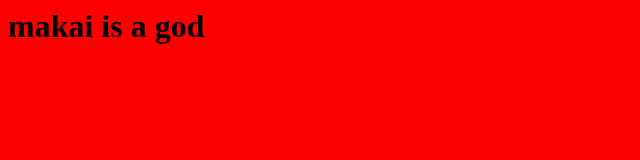
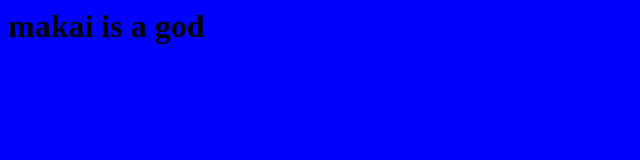
Before and after one commit to kai328/kingzonly, a plain HTML site: page index.html in a window 1280 px wide. Shown: the whole page, without its empty margins (0-640 px from the left). Drawn offline with Linux system fonts and the light colour scheme.

Commit message:
Update style.css

```diff
--- a/style.css
+++ b/style.css
@@ -1 +1,2 @@
-body{background-color:red;}
+body{background-color:blue;}
+h1 {text-color:green;}
```
